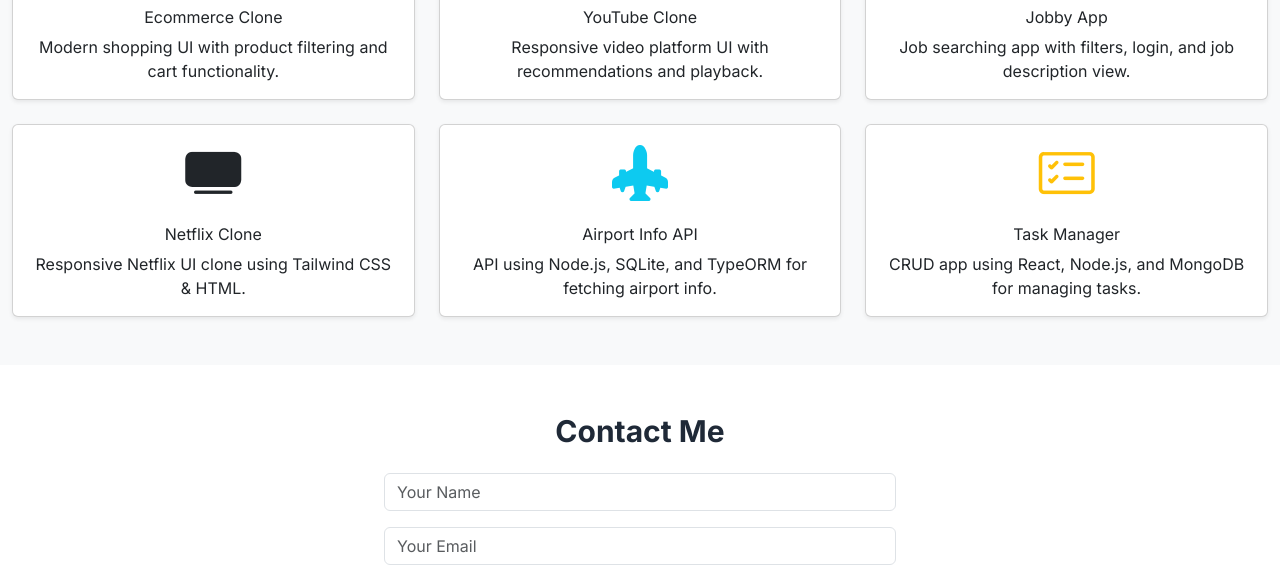
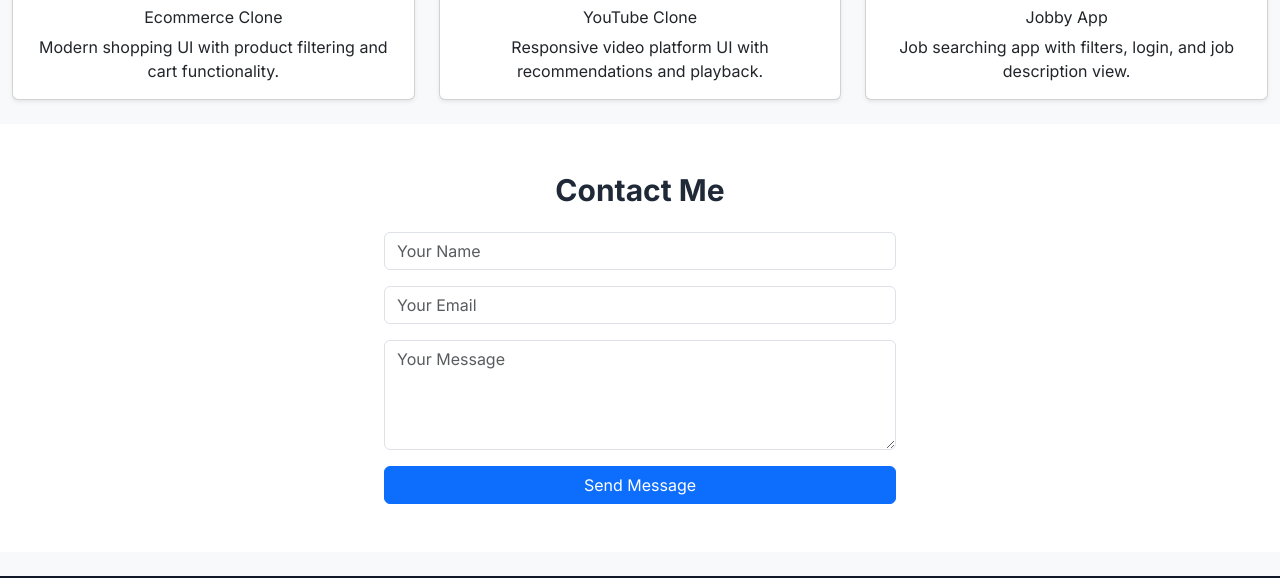
Before and after one commit to Dhanishetty-Ganesh/sampleportfolio, a plain HTML site: page index.html in a window 1280 px wide. Shown: the part 1240-1818 px from the top of the page. Drawn offline with nearby package versions, Linux system fonts and the light colour scheme.

Commit message:
minor changes

```diff
--- a/index.html
+++ b/index.html
@@ -95,39 +95,6 @@
           </div>
         </div>
 
-        <!-- Netflix Clone -->
-        <div class="col-md-6 col-lg-4">
-          <div class="card shadow-sm hover:shadow-lg transition duration-300">
-            <div class="card-body text-center">
-              <i class="bi bi-tv-fill display-4 text-dark"></i>
-              <h5 class="card-title mt-3">Netflix Clone</h5>
-              <p class="card-text">Responsive Netflix UI clone using Tailwind CSS & HTML.</p>
-            </div>
-          </div>
-        </div>
-
-        <div class="col-md-6 col-lg-4">
-          <div class="card shadow-sm hover:shadow-lg transition duration-300">
-            <div class="card-body text-center">
-              <i class="bi bi-airplane-engines-fill display-4 text-info"></i>
-              <h5 class="card-title mt-3">Airport Info API</h5>
-              <p class="card-text">API using Node.js, SQLite, and TypeORM for fetching airport info.</p>
-            </div>
-          </div>
-        </div>
-
-        <div class="col-md-6 col-lg-4">
-          <div class="card shadow-sm hover:shadow-lg transition duration-300">
-            <div class="card-body text-center">
-              <i class="bi bi-card-checklist display-4 text-warning"></i>
-              <h5 class="card-title mt-3">Task Manager</h5>
-              <p class="card-text">CRUD app using React, Node.js, and MongoDB for managing tasks.</p>
-            </div>
-          </div>
-        </div>
-      </div>
-    </div>
-  </section>
 
   <section class="py-5 bg-white" id="contact" data-aos="fade-up">
     <div class="container">
```
